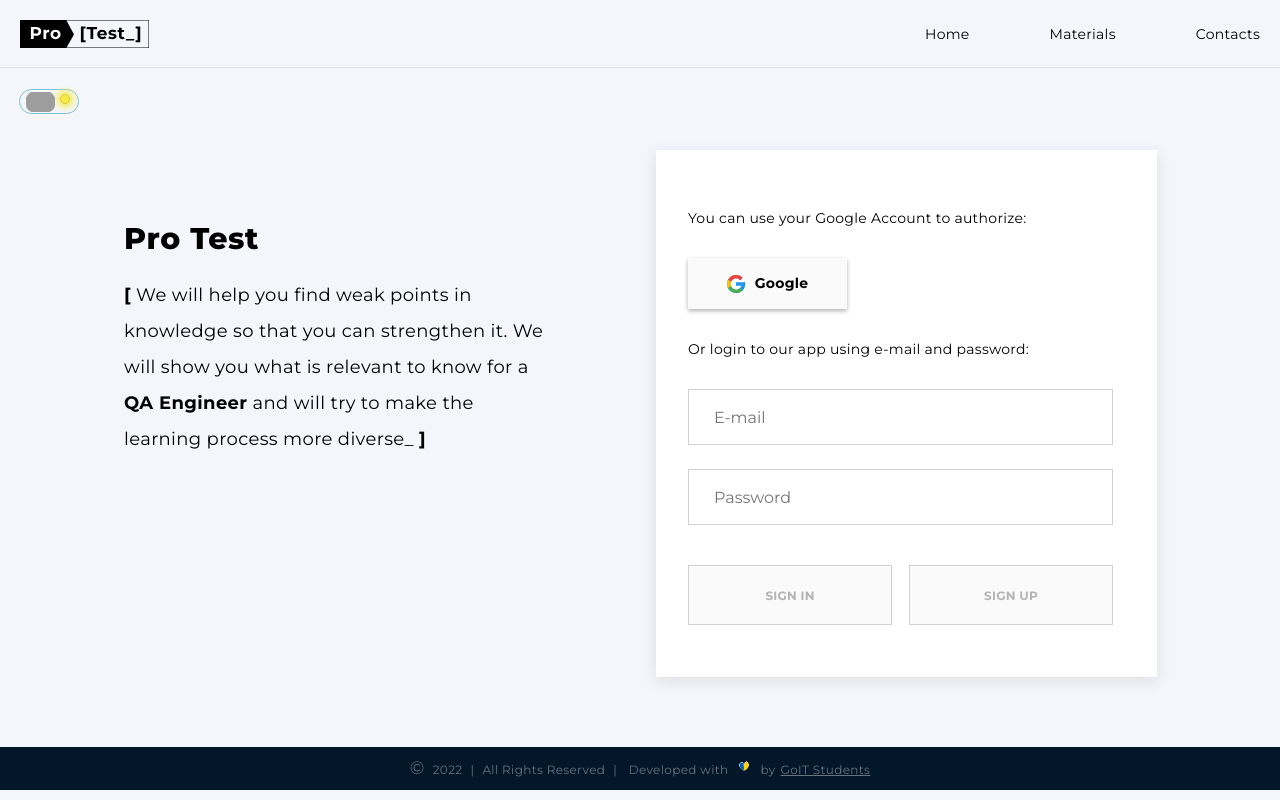
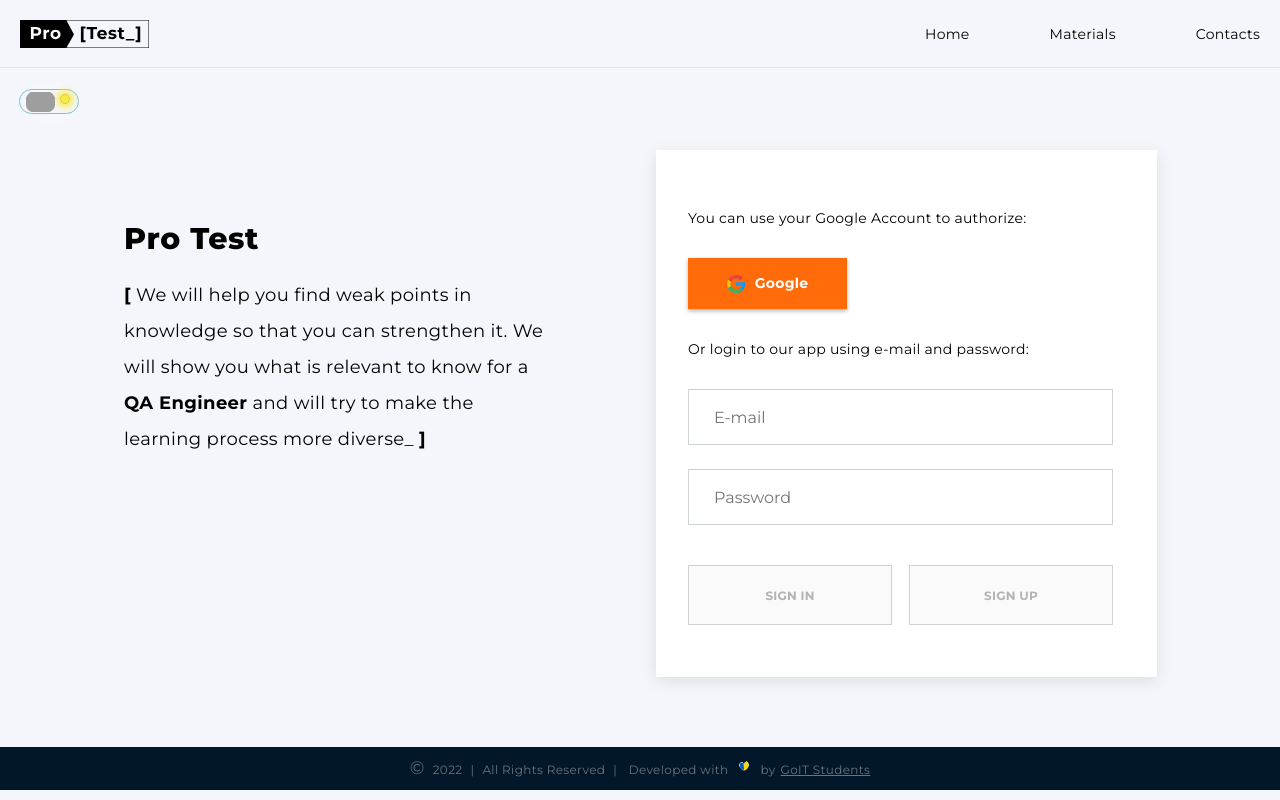
Before and after one commit to mkundeev/team-project-goit-final-fe, a React (Create React App) app: page / in a window 1280 px wide. In both pictures the pointer is over the element "Google". Built offline with nearby package versions, Linux system fonts and the light colour scheme; grey boxes are pictures that could not be loaded.

Commit message:
Update auth-form.module.css

```diff
--- a/src/components/AuthorizationForm/auth-form.module.css
+++ b/src/components/AuthorizationForm/auth-form.module.css
@@ -31,6 +31,8 @@
 
 .link:hover {
     filter: drop-shadow(0px 2px 2px rgba(0, 0, 0, 0.3));
+    background-color: var(--accentColor);
+    color: #fff
 }
 
 .googleIcon {
```
